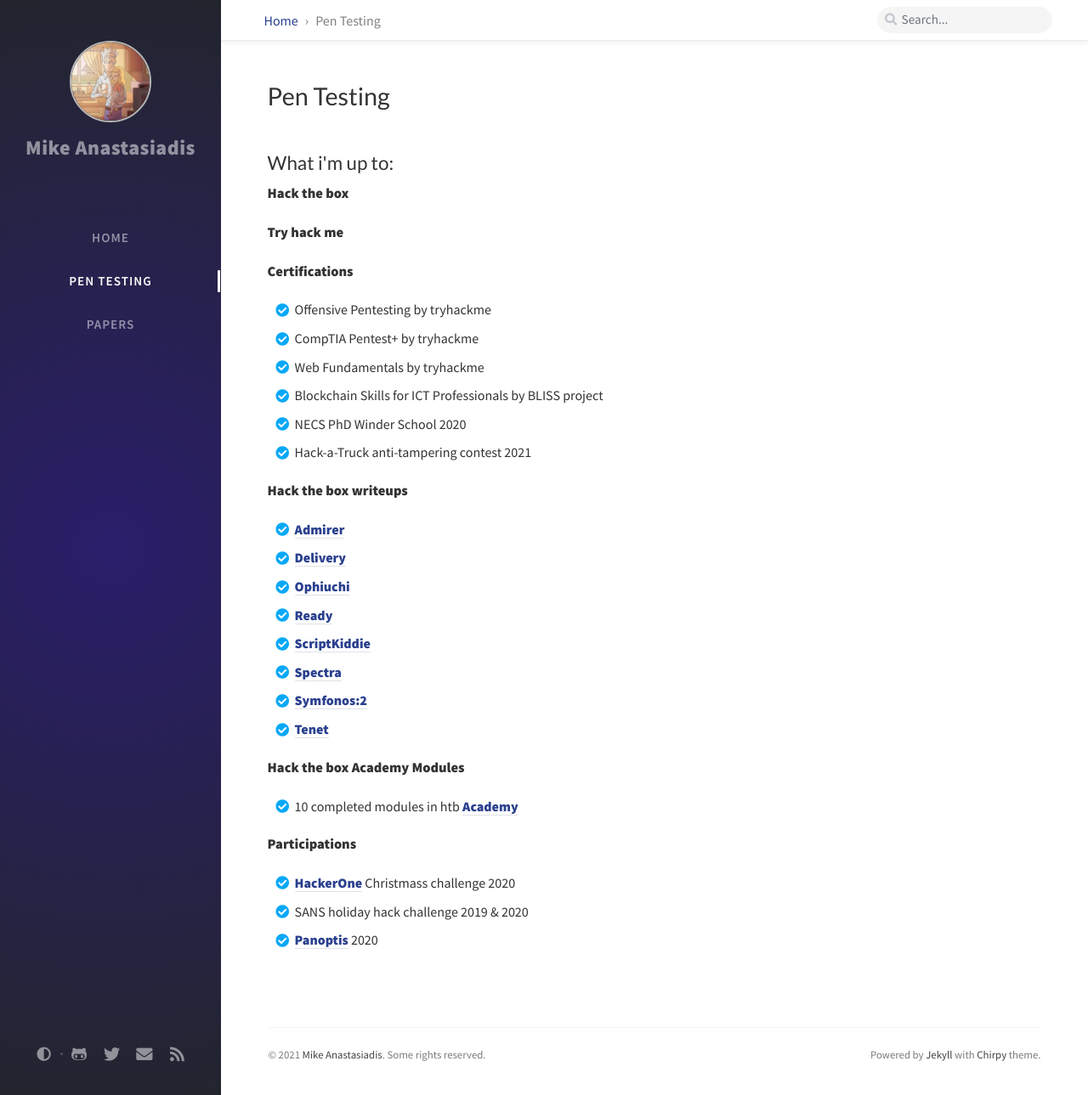
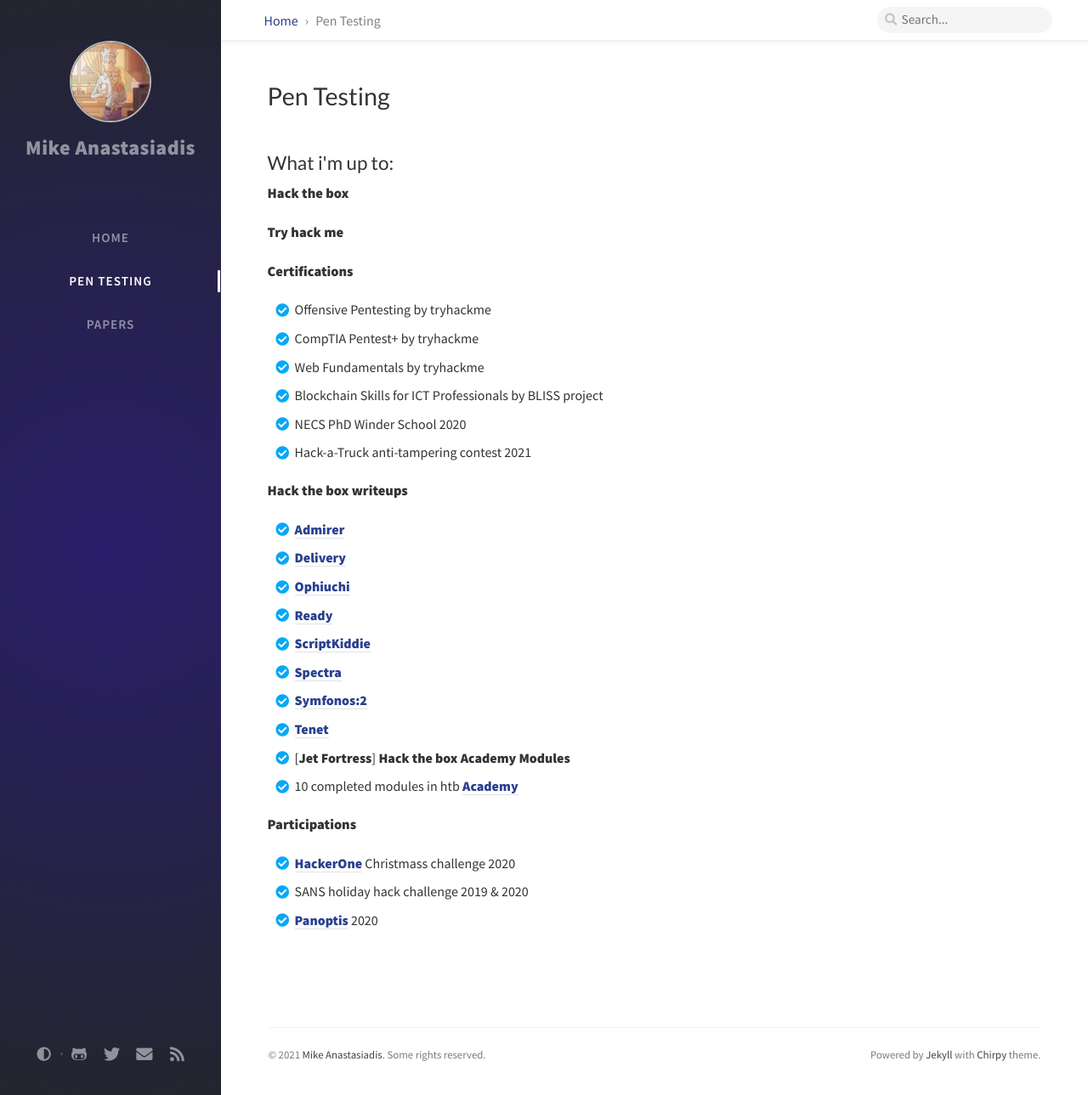
Before and after one commit to MikeAnast/MikeAnast.github.io, a Jekyll site: the page built from _tabs/pentest.md, in a window 1280 px wide and 1289 px high. Shown: the whole window at 85% size. Built offline with Jekyll 4.4.1, drawn with Linux system fonts in a browser that asks for light colours; nearby versions of some CDN libraries; comment, search, counter and statistics services are not loaded.

Commit message:
Update pentest.md

```diff
--- a/_tabs/pentest.md
+++ b/_tabs/pentest.md
@@ -30,7 +30,7 @@ order: 1
 - [x] [**Spectra**](https://drive.google.com/file/d/1pxGJO7CvHxaOFSkay59qBqf-o4e4Sj5P/view?usp=sharing)
 - [x] [**Symfonos:2**](https://drive.google.com/file/d/1XeoNDVoNxqg2CYwVxpgZobBxbOZlEyaO/view?usp=sharing)
 - [x] [**Tenet**](https://drive.google.com/file/d/1ZEZpMJysA-V-RhLNOCbEd43BBwv-Oq-M/view?usp=sharing)
-
+- [x] [**Jet Fortress**]
 **Hack the box Academy Modules**
 - [x] 10 completed modules in htb [**Academy**](https://drive.google.com/file/d/1XSIA2HISxLggPuUaMeACUAv0nycR6LKc/view?usp=sharing)
 
```
